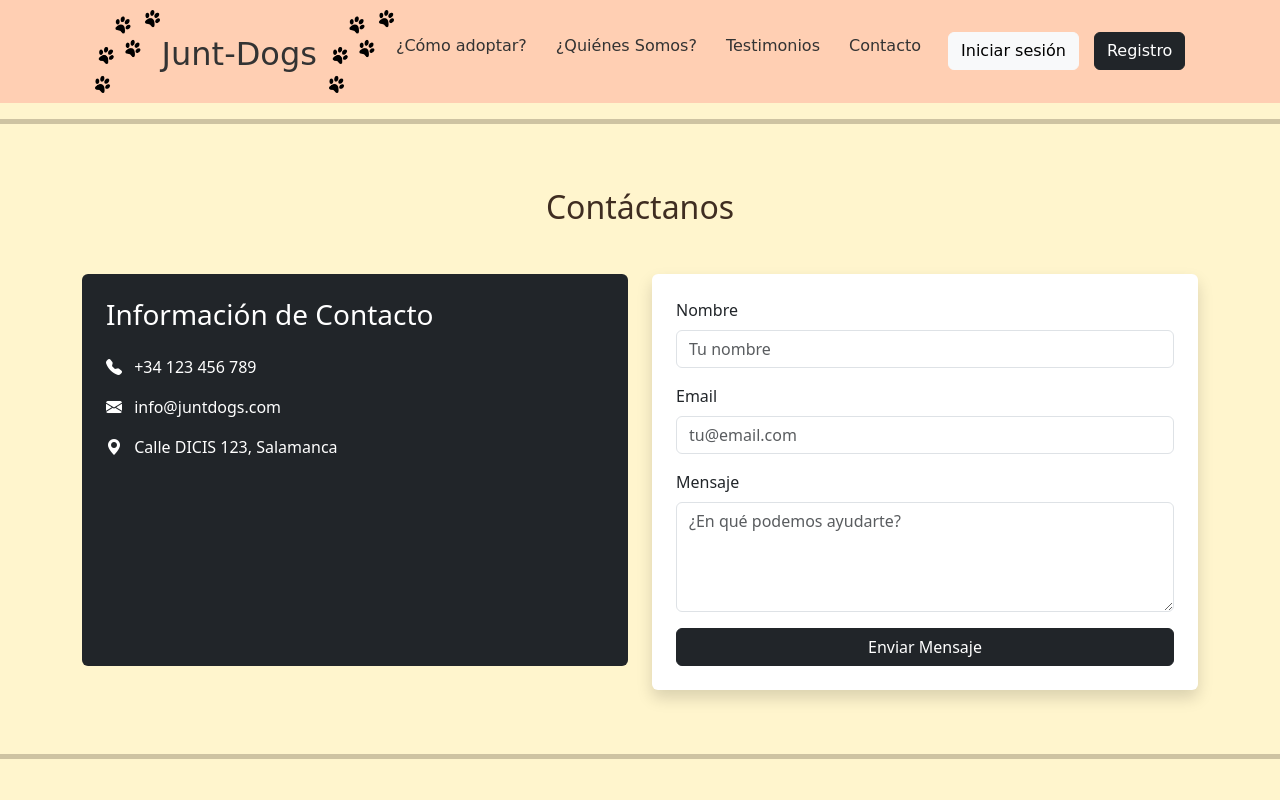
After one commit to AntonioF842/JUN-DOGS-, a PHP site: page /Contacto.html in a window 1280 px wide. The commit adds this page. Run offline with PHP 8.4, Linux system fonts and the light colour scheme.

Commit message:
Añadi las páginas Contacto y Testimonios

```diff
--- /dev/null
+++ b/frontend/Contacto.html
@@ -0,0 +1,82 @@
+<!DOCTYPE html>
+<html lang="es">
+<head>
+    <meta charset="UTF-8">
+    <meta name="viewport" content="width=device-width, initial-scale=1.0">
+    <title>Contacto - Junt-Dogs</title>
+    <link href="https://cdn.jsdelivr.net/npm/bootstrap@5.3.3/dist/css/bootstrap.min.css" rel="stylesheet">
+    <link rel="stylesheet" href="./css/inicio.css">
+    <link rel="shortcut icon" href="./imagenes/favicon.png" type="image/x-icon">
+</head>
+<body>
+    <div class="navbar">
+        <img src="./imagenes/nav.png" alt="huellitas">
+        <h1><a href="Inicio.html" class="navbar-link">Junt-Dogs</a></h1>
+        <img src="./imagenes/nav.png" alt="huellitas">
+        <div class="links">
+            <a href="Adopciones.html">¿Cómo adoptar?</a>
+            <a href="Nosotros.html">¿Quiénes Somos?</a>
+            <a href="Testimonios.html">Testimonios</a>
+            <a href="Contacto.html">Contacto</a>
+            <button class="btn btn-light" onclick="window.location.href='InicioSesion.html'">Iniciar sesión</button>
+            <button class="btn btn-dark" onclick="window.location.href='Registro.html'">Registro</button>
+        </div>
+    </div>
+
+    <hr style="border: 0px; height: 5px; background-color: #3f2d21;">
+
+    <div class="container py-5">
+        <h2 class="text-center mb-5" style="color: #3f2d21;">Contáctanos</h2>
+
+        <div class="row">
+            <div class="col-md-6 mb-4">
+                <div class="bg-dark text-white p-4 rounded h-100">
+                    <h3 class="mb-4">Información de Contacto</h3>
+                    <div class="mb-3">
+                        <i class="bi bi-telephone-fill me-2"></i>
+                        <span>+34 123 456 789</span>
+                    </div>
+                    <div class="mb-3">
+                        <i class="bi bi-envelope-fill me-2"></i>
+                        <span>info@juntdogs.com</span>
+                    </div>
+                    <div class="mb-3">
+                        <i class="bi bi-geo-alt-fill me-2"></i>
+                        <span>Calle DICIS 123, Salamanca</span>
+                    </div>
+                </div>
+            </div>
+
+            <div class="col-md-6">
+                <form class="bg-white p-4 rounded shadow">
+                    <div class="mb-3">
+                        <label for="nombre" class="form-label">Nombre</label>
+                        <input type="text" class="form-control" id="nombre" placeholder="Tu nombre">
+                    </div>
+
+                    <div class="mb-3">
+                        <label for="email" class="form-label">Email</label>
+                        <input type="email" class="form-control" id="email" placeholder="tu@email.com">
+                    </div>
+
+                    <div class="mb-3">
+                        <label for="mensaje" class="form-label">Mensaje</label>
+                        <textarea class="form-control" id="mensaje" rows="4" placeholder="¿En qué podemos ayudarte?"></textarea>
+                    </div>
+
+                    <button type="submit" class="btn btn-dark w-100">
+                        Enviar Mensaje
+                    </button>
+                </form>
+            </div>
+        </div>
+    </div>
+
+    <footer>
+        <hr style="border: 0px; height: 5px; background-color: #3f2d21;">
+    </footer>
+
+    <script src="https://cdn.jsdelivr.net/npm/bootstrap@5.3.3/dist/js/bootstrap.bundle.min.js"></script>
+    <link rel="stylesheet" href="https://cdn.jsdelivr.net/npm/bootstrap-icons@1.11.3/font/bootstrap-icons.min.css">
+</body>
+</html>
--- a/frontend/css/inicio.css
+++ b/frontend/css/inicio.css
@@ -57,6 +57,18 @@ body {
     font-size: 20px;
 }
 
+/* Estilo para el enlace del nombre Junt-Dogs */
+.navbar-link {
+    color: #000;
+    text-decoration: none;
+    font-size: 2rem;
+    transition: color 0.3s ease;
+}
+
+.navbar-link:hover {
+    color: #3f2d21;
+}
+
 /* Carrusel */
 .carousel-inner {
     width: 80%; /* Limita el ancho del carrusel a un 80% del contenedor */
```
Also changed, not shown: other parts of frontend/css/inicio.css (+34 -3 lines), frontend/Testimonios.html (added, +73 -0 lines).
